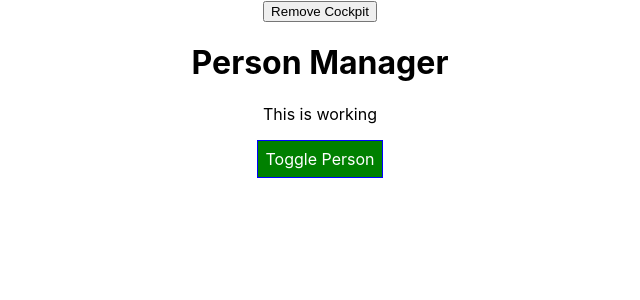
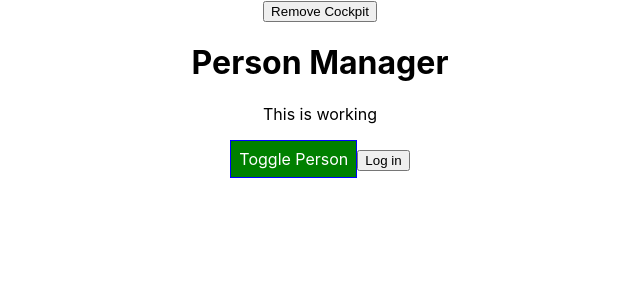
Before and after one commit to vernonsyncere/coursework, a React (Create React App) app: page / in a window 1280 px wide. Shown: the top 300 px of the page, without its empty margins (320-960 px from the left). Built offline with nearby package versions, Linux system fonts and the light colour scheme.

Commit message:
added context

```diff
--- a/src/components/Cockpit/Cockpit.js
+++ b/src/components/Cockpit/Cockpit.js
@@ -1,23 +1,27 @@
-import React, { useEffect } from "react";
+import React, { useEffect, useContext } from "react";
 import classes from "./Cockpit.module.css";
+import AuthContext from '../../containers/context/auth-context';
+
 
 
 const Cockpit = (props) => {
+  const authContext = useContext(AuthContext)
+
   useEffect(() => {
-    console.log('[Cockpit.js] useEffect')
-  setTimeout(()=> {
-      alert('Fetch data from the cloud')
-    },1000);
+    console.log('[Cockpit.js] useEffect');
+    setTimeout(() => {
+      alert('Fetch data from the cloud');
+    }, 1000);
     return () => {
-      console.log('[Cockpit.js] cleanup work in useEffect')
-    }
+      console.log('[Cockpit.js] cleanup work in useEffect');
+    };
   }, []);
 
   useEffect(() => {
-    console.log('[Cockpit].js 2nd useEffect')
+    console.log('[Cockpit].js 2nd useEffect');
     return () => {
-      console.log('[Cockpit.js] cleanup work in 2nd useEffect')
-    }
+      console.log('[Cockpit.js] cleanup work in 2nd useEffect');
+    };
   });
 
   const assignedClasses = [];
@@ -37,7 +41,7 @@
 
   return (
     <div className={ classes.Cockpit }>
-      <h1> {props.title}</h1>
+      <h1> { props.title }</h1>
       <p className={ assignedClasses.join(" ") }>This is working</p>
       <button
         className={ btnClass.join(" ") }
@@ -46,6 +50,7 @@
       >
         Toggle Person
       </button>
+       <button onClick={ authContext.login }>Log in</button>
     </div>
   );
 };
--- a/src/components/Persons/Person/Person.js
+++ b/src/components/Persons/Person/Person.js
@@ -1,23 +1,36 @@
 import React, { Component } from "react";
-import PropTypes from 'prop-types'
+import PropTypes from 'prop-types';
 import classes from "./Person.module.css";
-import Auxilliary from '../../../containers/hoc/Auxilliary'
+import Auxilliary from '../../../containers/hoc/Auxilliary';
+import AuthContext from '../../../containers/context/auth-context';
 
-class Person extends Component{
-  render(){
-    console.log('[Person.js] rendering...')
+class Person extends Component {
+
+  static contextType = AuthContext
+
+  componentDidMount(){
+   console.log("me", this.context.authenticated)
+  }
+  render() {
+    console.log('[Person.js] rendering...');
+
+
     return (
       <Auxilliary>
-      {/* <div className={classes.Person}>  */}
+        <AuthContext.Consumer>
+          { (context) => context.authenticated ? <p>Authenticated </p> : <p>Please log in</p> }
+        </AuthContext.Consumer>
+
+        {/* <div className={classes.Person}>  */ }
         <button>
-          <p onClick={this.props.click}>
-            I'm {this.props.name} and I am {this.props.age} years old
+          <p onClick={ this.props.click }>
+            I'm { this.props.name } and I am { this.props.age } years old
           </p>
-          <p>{this.props.children}</p>
-          <input type="text" onChange={this.props.changed} value={this.props.name} />
+          <p>{ this.props.children }</p>
+          <input type="text" onChange={ this.props.changed } value={ this.props.name } />
         </button>
-    {/* </div>  */}
-       </Auxilliary>
+        {/* </div>  */ }
+      </Auxilliary>
     );
   }
 
--- a/src/containers/App.js
+++ b/src/containers/App.js
@@ -3,6 +3,7 @@
 import classes from "./App.module.css";
 import Persons from "../components/Persons/Persons";
 import Cockpit from "../components/Cockpit/Cockpit";
+import AuthContext from "./context/auth-context";
 // import UserInput from "./UserInput/UserInput";
 // import UserOutput from "./UserOutput/UserOutput";
 
@@ -22,7 +23,8 @@
     usernames: [{ username: "Syncere" }, { username: "LikeyMe" }],
     showPersons: false,
     showCockpit: true,
-    changedCounter: 0
+    changedCounter: 0,
+    authenticated: false
   };
 
   // static getDerivedStateFromProps(props, state) {
@@ -38,12 +40,12 @@
     console.log('[App.js] componentDidMount');
   }
 
-  shouldComponentUpdate(nextProps, nextState){
+  shouldComponentUpdate(nextProps, nextState) {
     console.log('[App.js] shouldComponentUpdate');
     return true;
   }
 
-  componentDidUpdate(){
+  componentDidUpdate() {
     console.log('[App.js] componentDidUpdate');
   }
 
@@ -72,8 +74,8 @@
     this.setState((prevState, props) => {
       return {
         persons: persons,
-        changedCounter: prevState.changedCounter +1
-      }
+        changedCounter: prevState.changedCounter + 1
+      };
     });
   };
   usernameChangedHandler = (event) => {
@@ -99,6 +101,12 @@
     // sets state at showPersons to be the opposite of what doesShow is
     this.setState({ showPersons: !doesShow });
   };
+
+  loginHandler = () => {
+    this.setState({ authenticated: true });
+  };
+
+
   render() {
     console.log('[App.js] render');
     let persons = null;
@@ -110,25 +118,32 @@
           persons={ this.state.persons }
           click={ this.deletePersonhandler }
           changed={ this.nameChangedHandler }
+          isAuthenticated={ this.state.authenticated }
         />;
     }
 
     return (
       <div className={ classes.App }>
         {/* {this.state.showPersons === true ? */ }
-        <button onClick={() => {
-          this.setState({showCockpit: false})
-        }}
+        <button onClick={ () => {
+          this.setState({ showCockpit: false });
+        } }
         >
           Remove Cockpit
         </button>
-        {this.state.showCockpit ? <Cockpit
-          title={ this.props.appTitle }
-          showPersons={ this.state.showPersons }
-          persons={ this.state.persons }
-          clicked={ this.togglePersonHandler }
-        /> : null}
-        {persons }
+        <AuthContext.Provider value ={{
+          authenticated:this.state.authenticated,
+          login: this.loginHandler
+        }}>
+          { this.state.showCockpit ? <Cockpit
+            title={ this.props.appTitle }
+            showPersons={ this.state.showPersons }
+            persons={ this.state.persons }
+            clicked={ this.togglePersonHandler }
+            login={ this.loginHandler }
+          /> : null }
+          { persons }
+        </AuthContext.Provider>
       </div>
     );
   }
--- /dev/null
+++ b/src/containers/context/auth-context.js
@@ -0,0 +1,8 @@
+import React from 'react';
+
+const authContext = React.createContext({
+   authenticated:false,
+   login: () => {}
+});
+
+export default authContext;
```
Also changed, not shown: src/components/Persons/Persons.js (+26 -22 lines).
